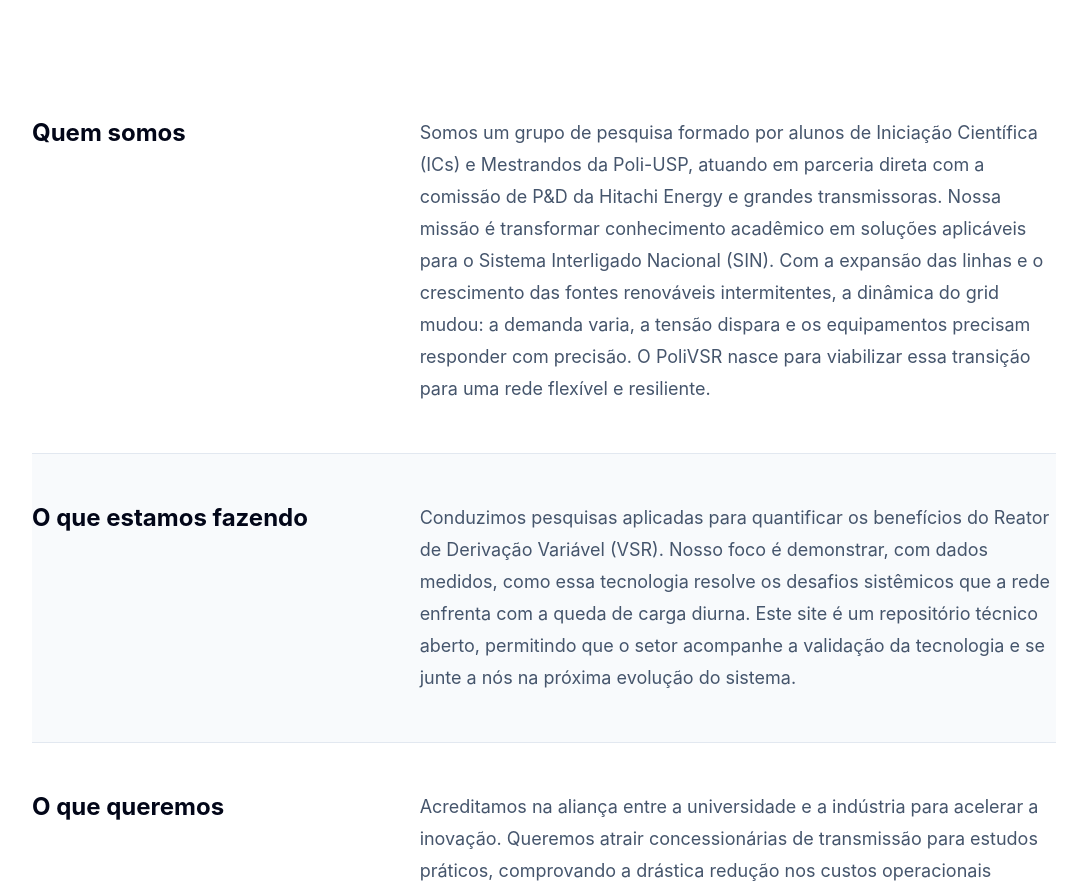
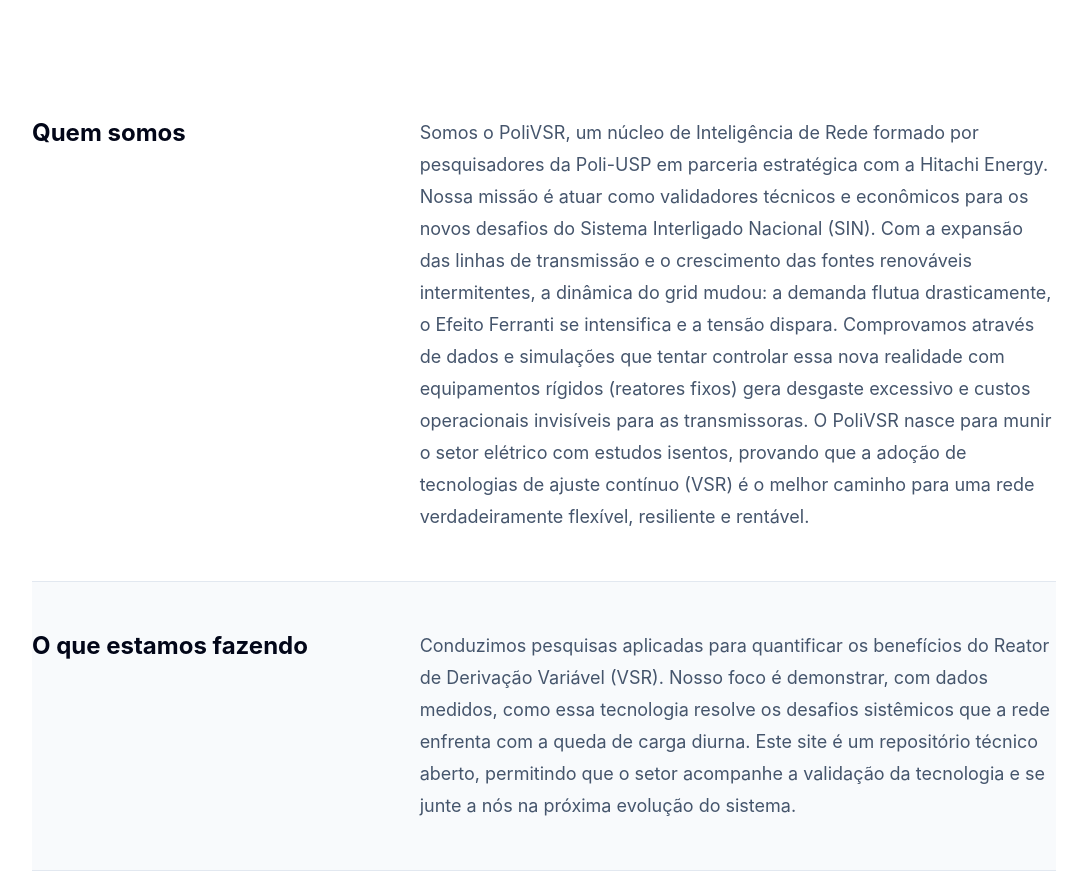
Before and after one commit to JPauloSar/PoliVSR-Hackathon-Hitachi, a Next.js app: page / in a window 1280 px wide. Shown: the part 1442-2334 px from the top of the page, without its empty margins (96-1183 px from the left). Built offline with nearby package versions, Linux system fonts and the light colour scheme.

Commit message:
Atualiza texto institucional do PoliVSR
V0-Chat-Id: kfCOIYWPADr

```diff
--- a/app/page.tsx
+++ b/app/page.tsx
@@ -29,7 +29,7 @@ function CurveChart({ hour, onChange }: { hour: number; onChange: (hour: number)
 }
 
 const blocks = [
-  ['Quem somos', 'Somos um grupo de pesquisa formado por alunos de Iniciação Científica (ICs) e Mestrandos da Poli-USP, atuando em parceria direta com a comissão de P&D da Hitachi Energy e grandes transmissoras. Nossa missão é transformar conhecimento acadêmico em soluções aplicáveis para o Sistema Interligado Nacional (SIN). Com a expansão das linhas e o crescimento das fontes renováveis intermitentes, a dinâmica do grid mudou: a demanda varia, a tensão dispara e os equipamentos precisam responder com precisão. O PoliVSR nasce para viabilizar essa transição para uma rede flexível e resiliente.'],
+  ['Quem somos', 'Somos o PoliVSR, um núcleo de Inteligência de Rede formado por pesquisadores da Poli-USP em parceria estratégica com a Hitachi Energy. Nossa missão é atuar como validadores técnicos e econômicos para os novos desafios do Sistema Interligado Nacional (SIN). Com a expansão das linhas de transmissão e o crescimento das fontes renováveis intermitentes, a dinâmica do grid mudou: a demanda flutua drasticamente, o Efeito Ferranti se intensifica e a tensão dispara. Comprovamos através de dados e simulações que tentar controlar essa nova realidade com equipamentos rígidos (reatores fixos) gera desgaste excessivo e custos operacionais invisíveis para as transmissoras. O PoliVSR nasce para munir o setor elétrico com estudos isentos, provando que a adoção de tecnologias de ajuste contínuo (VSR) é o melhor caminho para uma rede verdadeiramente flexível, resiliente e rentável.'],
   ['O que estamos fazendo', 'Conduzimos pesquisas aplicadas para quantificar os benefícios do Reator de Derivação Variável (VSR). Nosso foco é demonstrar, com dados medidos, como essa tecnologia resolve os desafios sistêmicos que a rede enfrenta com a queda de carga diurna. Este site é um repositório técnico aberto, permitindo que o setor acompanhe a validação da tecnologia e se junte a nós na próxima evolução do sistema.'],
   ['O que queremos', 'Acreditamos na aliança entre a universidade e a indústria para acelerar a inovação. Queremos atrair concessionárias de transmissão para estudos práticos, comprovando a drástica redução nos custos operacionais (OPEX) e no desgaste de ativos. A meta final é fornecer ao ONS e à EPE embasamento técnico para especificar o VSR nos próximos leilões. A tecnologia já está disponível para produção local no HUB da Hitachi em Guarulhos; nossa missão é provar que essa é a melhor decisão de investimento.'],
   ['O que é o VSR e por que ele é superior?', 'Hoje, a rede utiliza reatores fixos operando como interruptores brutos. Para controlar a tensão, realizam-se manobras agressivas de disjuntor, diminuindo a vida útil do equipamento e gerando restrições operativas. O Variable Shunt Reactor (VSR) funciona como um dimmer. Equipado com um comutador sob carga (OLTC), ele altera o número de espiras ativas em pequenos degraus automáticos, ajustando a absorção de potência reativa sem desconectar o ativo. Isso estabiliza a rede e viabiliza a integração de energias renováveis.'],
```
